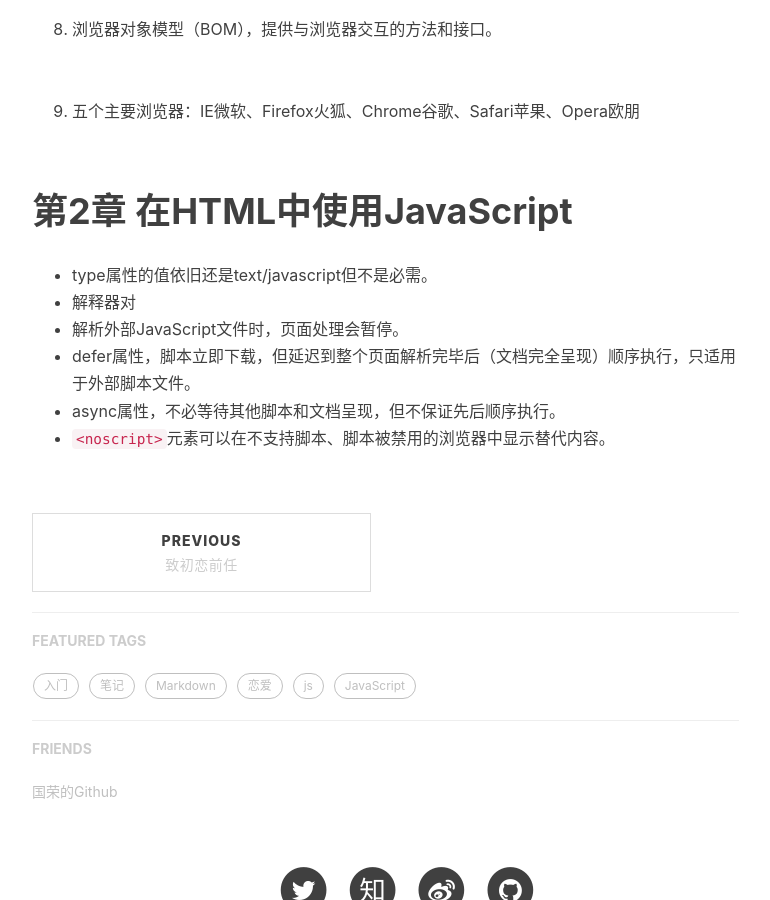
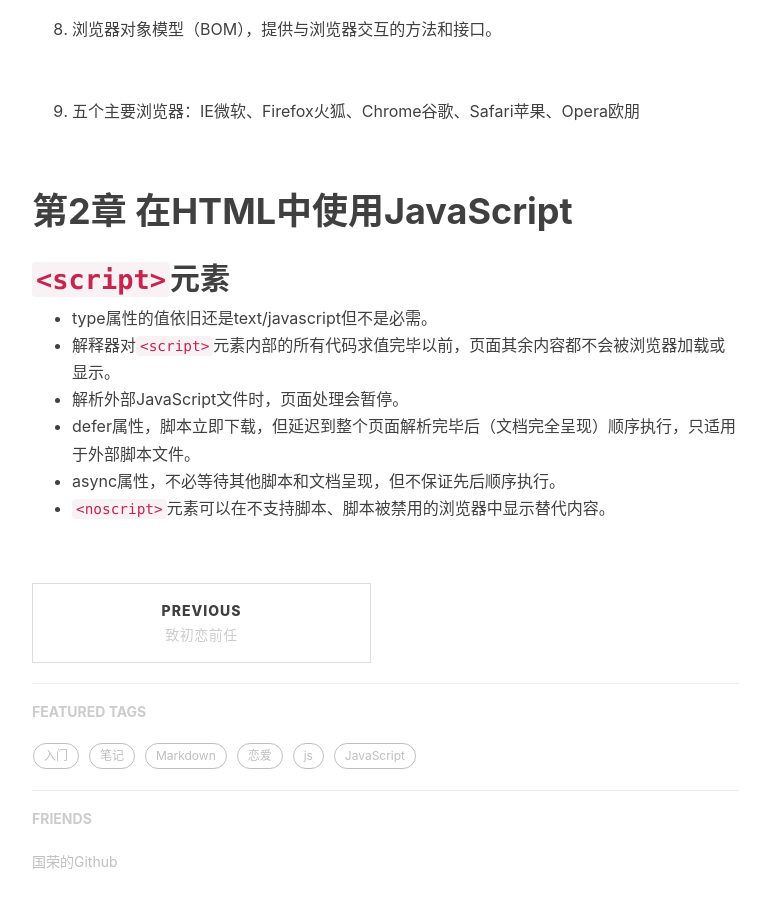
Before and after one commit to wangguorong1996/wangguorong1996.github.io, a Jekyll site: the page built from _posts/2018-5-8-JavaScript1.markdown, in a window 1280 px wide and 900 px high, scrolled down 1459 px. Shown: the whole window, without its empty margins (233-1003 px from the left). Built offline with Jekyll 4.4.1, drawn with Linux system fonts in a browser that asks for light colours; nearby versions of some CDN libraries; comment, search, counter and statistics services are not loaded.

Commit message:
Update 2018-5-8-JavaScript1.markdown

```diff
--- a/_posts/2018-5-8-JavaScript1.markdown
+++ b/_posts/2018-5-8-JavaScript1.markdown
@@ -38,9 +38,9 @@
 </div>
 
 # 第2章 在HTML中使用JavaScript
-## <script>元素
+## `<script>`元素
 - type属性的值依旧还是text/javascript但不是必需。
-- 解释器对<script>元素内部的所有代码求值完毕以前，页面其余内容都不会被浏览器加载或显示。
+- 解释器对`<script>`元素内部的所有代码求值完毕以前，页面其余内容都不会被浏览器加载或显示。
 - 解析外部JavaScript文件时，页面处理会暂停。
 - defer属性，脚本立即下载，但延迟到整个页面解析完毕后（文档完全呈现）顺序执行，只适用于外部脚本文件。
 - async属性，不必等待其他脚本和文档呈现，但不保证先后顺序执行。
```
